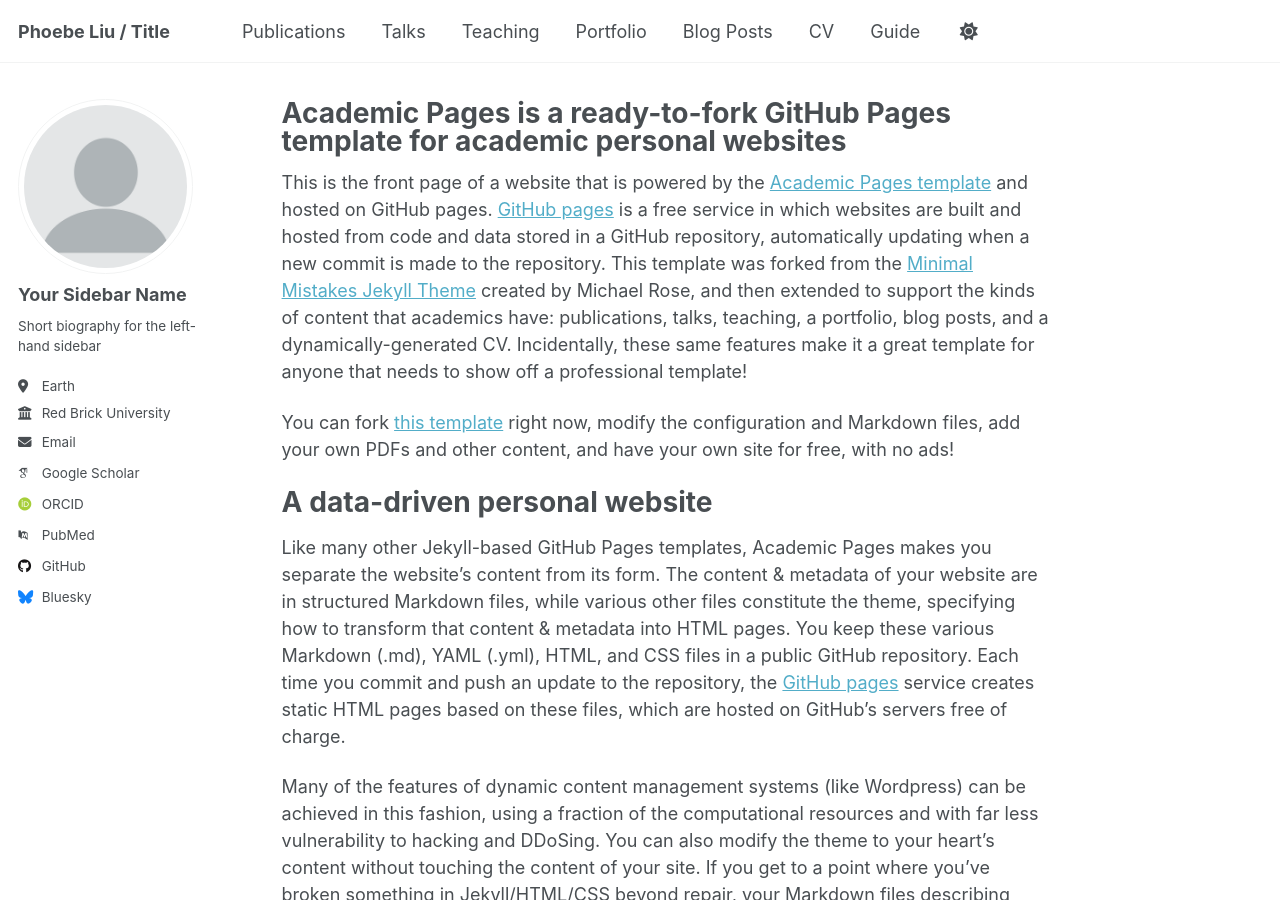
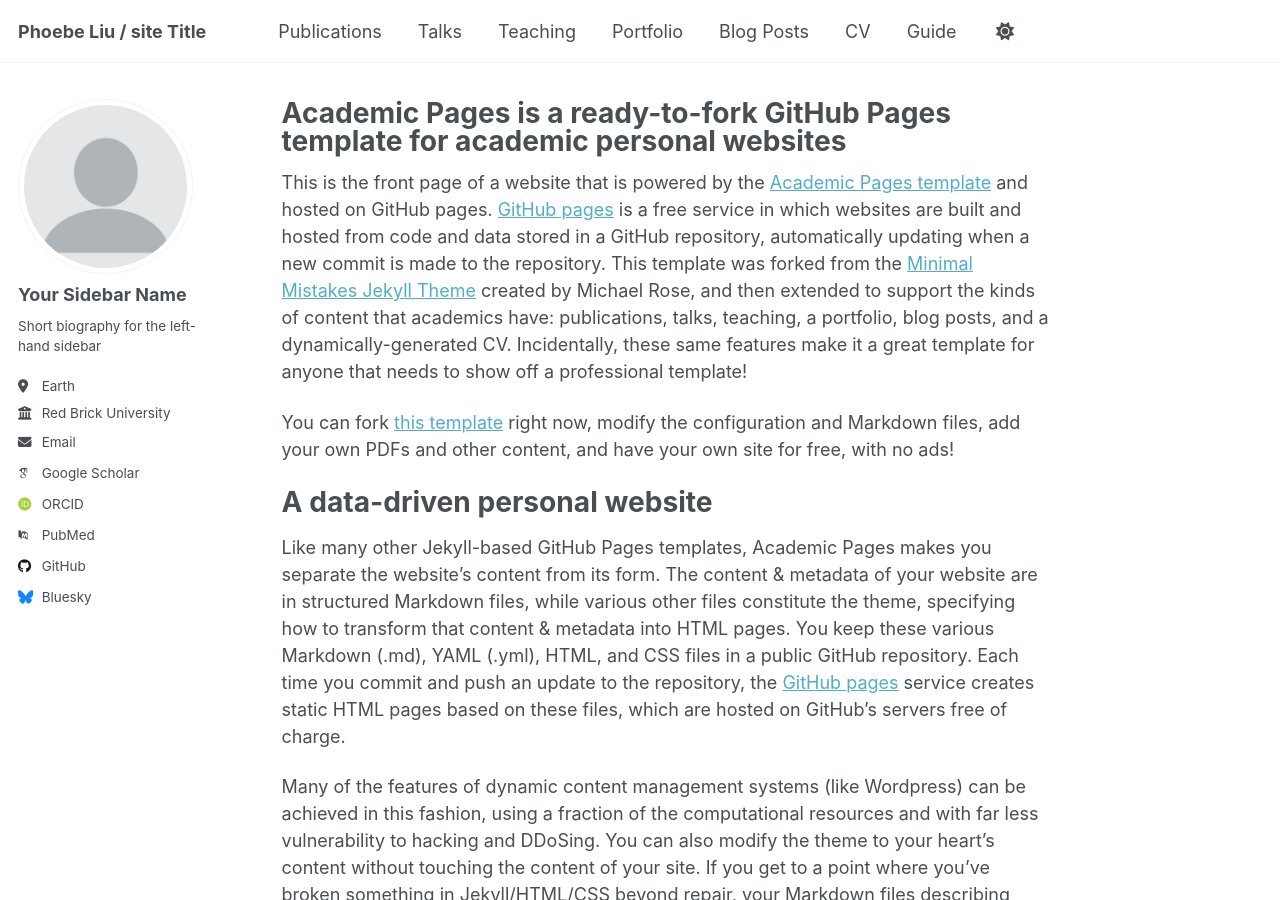
Before and after one commit to Phoebe-WCLiu/phoebe-wcliu.github.io, a Jekyll site: the page built from _pages/about.md, in a window 1280 px wide and 900 px high. Built offline with Jekyll 4.4.1, drawn with Linux system fonts in a browser that asks for light colours; some web fonts are replaced; a script that is not in the unit is left out.

Commit message:
Update _config.yml

```diff
--- a/_config.yml
+++ b/_config.yml
@@ -9,7 +9,7 @@
 # Basic Site Settings
 locale                   : "en-US"
 site_theme               : "default" # Currently available options are "default", "air"
-title                    : "Phoebe Liu /  Title"
+title                    : "Phoebe Liu /  site Title"
 title_separator          : "-"
 name                     : &name "Phoebe Liu"
 description              : &description "Your Name's academic portfolio"   # Update this with a general description of your site, this is the default if not overridden by a page
```
